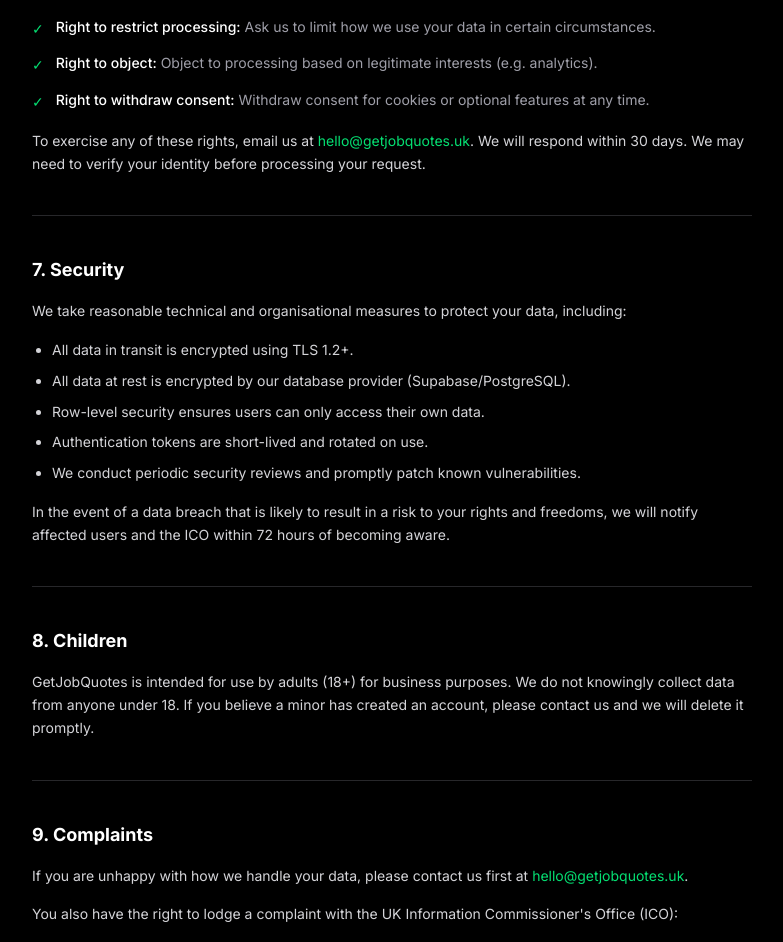
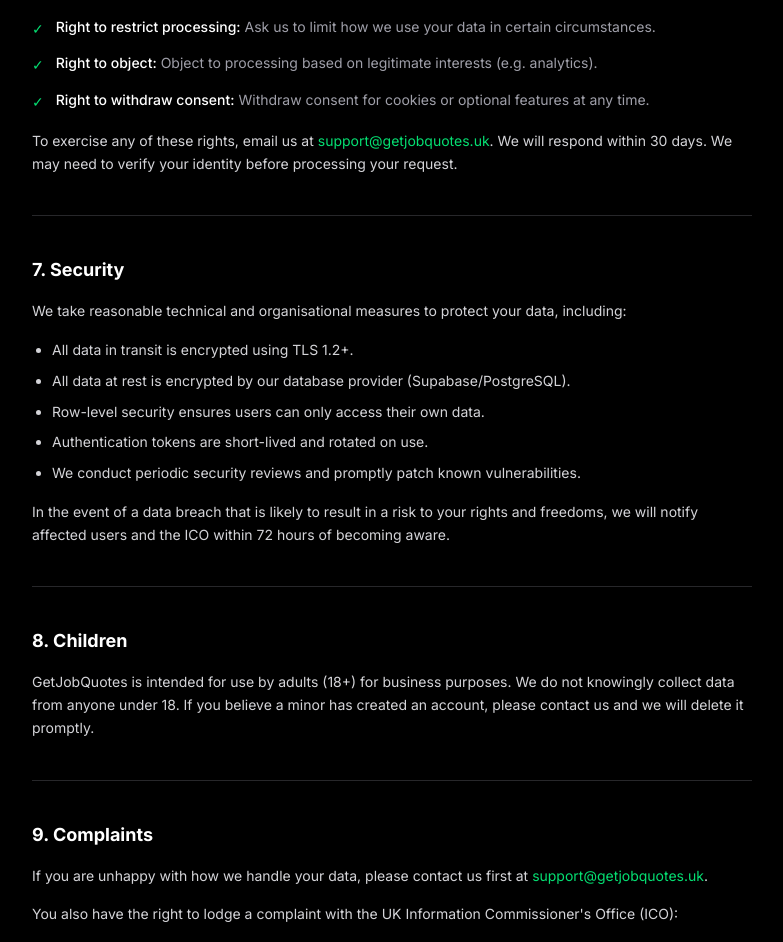
Before and after one commit to getjobquotes/getjobquotes-marketing, a Next.js app: page /privacy in a window 1280 px wide. Shown: the part 3642-4584 px from the top of the page, without its empty margins (248-1031 px from the left). Built offline with nearby package versions, Linux system fonts and the light colour scheme; no server answers.

Commit message:
fix: bad_oauth_state (exclude auth/callback from middleware, correct SSR cookie handling), update contact email to support@

```diff
--- a/app/api/email/route.ts
+++ b/app/api/email/route.ts
@@ -21,7 +21,7 @@ export async function POST(request: Request) {
   if (!to || !subject || !html) return NextResponse.json({ error: "Missing fields" }, { status: 400 });
 
   const { error } = await resend.emails.send({
-    from: "GetJobQuotes <hello@getjobquotes.uk>",
+    from: "GetJobQuotes <support@getjobquotes.uk>",
     to, subject, html,
   });
 
--- a/app/error.tsx
+++ b/app/error.tsx
@@ -7,7 +7,7 @@ export default function Error({ error, reset }: { error: Error & { digest?: stri
     <div className="min-h-screen bg-black text-white flex flex-col items-center justify-center px-6 text-center">
       <div className="text-6xl mb-6">⚠️</div>
       <h1 className="text-3xl font-bold mb-2">Something went wrong</h1>
-      <p className="text-zinc-400 text-sm mb-8 max-w-sm">An unexpected error occurred. If it keeps happening, let us know at hello@getjobquotes.uk</p>
+      <p className="text-zinc-400 text-sm mb-8 max-w-sm">An unexpected error occurred. If it keeps happening, let us know at support@getjobquotes.uk</p>
       <div className="flex gap-3">
         <button onClick={reset} className="px-6 py-3 bg-green-600 hover:bg-green-500 rounded-xl font-semibold text-sm transition">Try Again</button>
         <Link href="/dashboard" className="px-6 py-3 border border-zinc-700 hover:border-zinc-500 rounded-xl font-semibold text-sm transition">Dashboard</Link>
--- a/app/privacy/page.tsx
+++ b/app/privacy/page.tsx
@@ -8,7 +8,7 @@ export const metadata: Metadata = {
 };
 
 const LAST_UPDATED = "10 March 2026";
-const CONTACT_EMAIL = "hello@getjobquotes.uk";
+const CONTACT_EMAIL = "support@getjobquotes.uk";
 
 export default function PrivacyPage() {
   return (
@@ -216,7 +216,7 @@ export default function PrivacyPage() {
             </div>
             <p className="mt-4">
               To exercise any of these rights, email us at{" "}
-              <a href="mailto:hello@getjobquotes.uk" className="text-green-400 hover:underline">hello@getjobquotes.uk</a>.
+              <a href="mailto:support@getjobquotes.uk" className="text-green-400 hover:underline">support@getjobquotes.uk</a>.
               We will respond within 30 days. We may need to verify your identity before processing your request.
             </p>
           </Section>
@@ -256,7 +256,7 @@ export default function PrivacyPage() {
           <Section title="9. Complaints">
             <p>
               If you are unhappy with how we handle your data, please contact us first at{" "}
-              <a href="mailto:hello@getjobquotes.uk" className="text-green-400 hover:underline">hello@getjobquotes.uk</a>.
+              <a href="mailto:support@getjobquotes.uk" className="text-green-400 hover:underline">support@getjobquotes.uk</a>.
             </p>
             <p className="mt-3">
               You also have the right to lodge a complaint with the UK Information Commissioner's Office (ICO):
@@ -343,7 +343,7 @@ function Footer() {
       <Link href="/" className="hover:text-zinc-400 transition">Home</Link>
       <Link href="/terms" className="hover:text-zinc-400 transition">Terms & Conditions</Link>
       <Link href="/status" className="hover:text-zinc-400 transition">Status</Link>
-      <a href="mailto:hello@getjobquotes.uk" className="hover:text-zinc-400 transition">Contact</a>
+      <a href="mailto:support@getjobquotes.uk" className="hover:text-zinc-400 transition">Contact</a>
     </footer>
   );
 }
--- a/app/terms/page.tsx
+++ b/app/terms/page.tsx
@@ -8,7 +8,7 @@ export const metadata: Metadata = {
 };
 
 const LAST_UPDATED = "10 March 2026";
-const CONTACT_EMAIL = "hello@getjobquotes.uk";
+const CONTACT_EMAIL = "support@getjobquotes.uk";
 const APP_URL = "https://getjobquotes.uk";
 
 export default function TermsPage() {
@@ -247,7 +247,7 @@ function Footer() {
       <Link href="/" className="hover:text-zinc-400 transition">Home</Link>
       <Link href="/privacy" className="hover:text-zinc-400 transition">Privacy Policy</Link>
       <Link href="/status" className="hover:text-zinc-400 transition">Status</Link>
-      <a href="mailto:hello@getjobquotes.uk" className="hover:text-zinc-400 transition">Contact</a>
+      <a href="mailto:support@getjobquotes.uk" className="hover:text-zinc-400 transition">Contact</a>
     </footer>
   );
 }
--- a/lib/supabase/server.ts
+++ b/lib/supabase/server.ts
@@ -17,7 +17,6 @@ export async function createClient() {
             cookiesToSet.forEach(({ name, value, options }) => {
               cookieStore.set(name, value, {
                 ...options,
-                // These are critical for OAuth state cookie to survive
                 sameSite: "lax",
                 secure: process.env.NODE_ENV === "production",
                 httpOnly: true,
@@ -25,8 +24,7 @@ export async function createClient() {
               });
             });
           } catch {
-            // setAll called from a Server Component — safe to ignore
-            // cookies will be set by the middleware instead
+            // Called from Server Component — middleware handles it
           }
         },
       },
--- a/middleware.ts
+++ b/middleware.ts
@@ -2,9 +2,7 @@ import { createServerClient } from "@supabase/ssr";
 import { NextResponse, type NextRequest } from "next/server";
 
 export async function middleware(request: NextRequest) {
-  let supabaseResponse = NextResponse.next({
-    request,
-  });
+  let supabaseResponse = NextResponse.next({ request });
 
   const supabase = createServerClient(
     process.env.NEXT_PUBLIC_SUPABASE_URL!,
@@ -15,31 +13,19 @@ export async function middleware(request: NextRequest) {
           return request.cookies.getAll();
         },
         setAll(cookiesToSet) {
-          // Step 1: set on request so server components can read them
           cookiesToSet.forEach(({ name, value }) =>
             request.cookies.set(name, value)
           );
-          // Step 2: rebuild response with updated cookies
           supabaseResponse = NextResponse.next({ request });
-          // Step 3: set on response so browser receives them
           cookiesToSet.forEach(({ name, value, options }) =>
-            supabaseResponse.cookies.set(name, value, {
-              ...options,
-              sameSite: "lax",
-              secure: process.env.NODE_ENV === "production",
-              httpOnly: true,
-              path: "/",
-            })
+            supabaseResponse.cookies.set(name, value, options)
           );
         },
       },
     }
   );
 
-  // IMPORTANT: do NOT call supabase.auth.getSession() here —
-  // use getUser() which validates the token server-side
   const { data: { user } } = await supabase.auth.getUser();
-
   const { pathname } = request.nextUrl;
   const PROTECTED = ["/dashboard", "/tool", "/profile", "/customers"];
 
@@ -50,21 +36,20 @@ export async function middleware(request: NextRequest) {
     return NextResponse.redirect(url);
   }
 
-  // Don't redirect logged-in users away from /auth (they may be
-  // re-authenticating or coming from a ?next= link)
   if (pathname === "/auth" && user && !request.nextUrl.searchParams.get("next")) {
     const url = request.nextUrl.clone();
     url.pathname = "/dashboard";
     return NextResponse.redirect(url);
   }
 
-  // CRITICAL: return supabaseResponse, not NextResponse.next()
-  // Returning a different response drops the auth cookies
   return supabaseResponse;
 }
 
 export const config = {
   matcher: [
-    "/((?!_next/static|_next/image|favicon.ico|ads.txt|api|demo|status|q/|sitemap|robots|manifest|icon).*)",
+    // CRITICAL: auth/callback must be excluded — middleware calling
+    // getUser() consumes the OAuth state cookie before the route
+    // handler can exchange it, causing bad_oauth_state error
+    "/((?!_next/static|_next/image|favicon\\.ico|ads\\.txt|robots\\.txt|manifest\\.json|icon|api/|auth/callback|demo|status|q/|sitemap).*)",
   ],
 };
```
Also changed, not shown: app/auth/callback/route.ts (+2 -7 lines), 1 other file (tests, documents, lock files or other folders).
